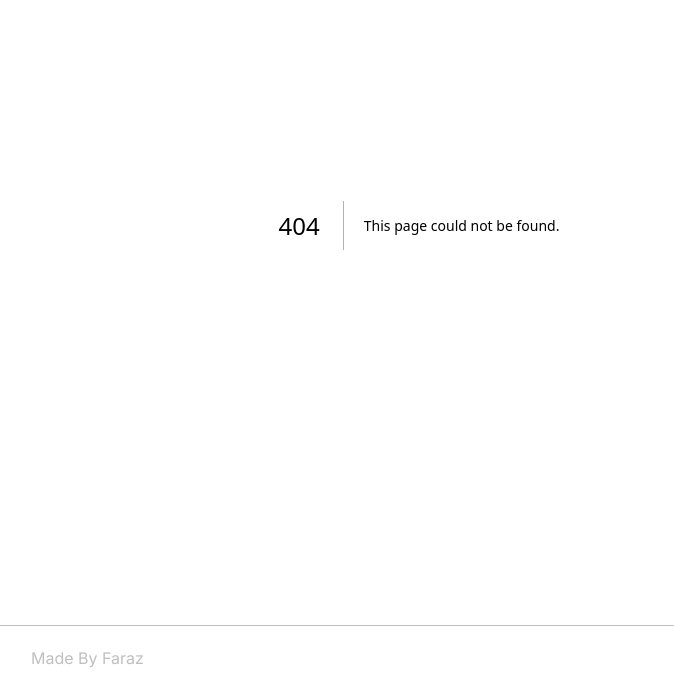
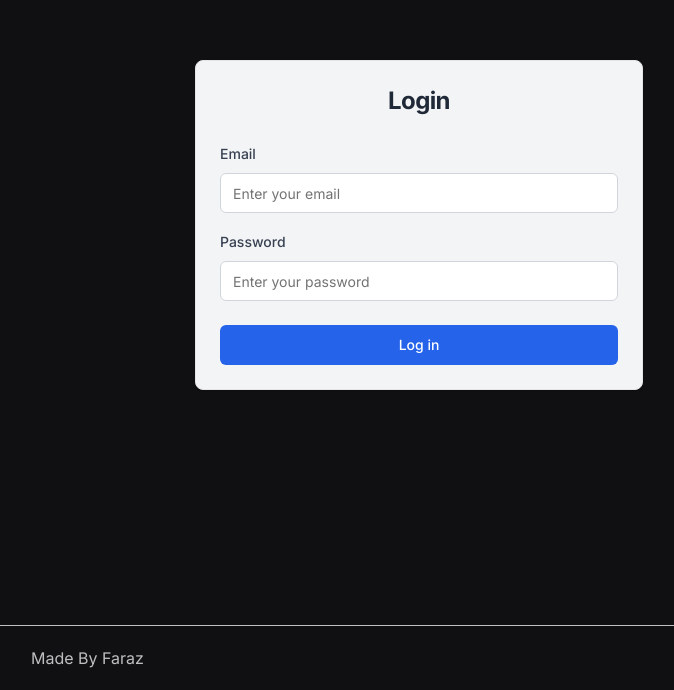
Before and after one commit to FarazAhmad541/portfolio, a Next.js app: page /login in a window 1280 px wide. Before the commit this address had no page. Shown: the part 175-865 px from the top of the page, without its empty margins (221-895 px from the left). Built offline with nearby package versions, Linux system fonts and the light colour scheme.

Commit message:
added clerk middleware

```diff
--- a/app/layout.tsx
+++ b/app/layout.tsx
@@ -2,6 +2,7 @@ import ReactQueryProvider from '@/lib/reactQueryProvider'
 import Footer from '@/ui/Footer'
 import { inter } from '@/utils/fonts'
 import type { Metadata } from 'next'
+import { headers } from 'next/headers'
 import './globals.css'
 
 export const metadata: Metadata = {
@@ -14,13 +15,15 @@ export default function RootLayout({
 }: Readonly<{
   children: React.ReactNode
 }>) {
+  const headerList = headers()
+  const pathname = headerList.get('x-current-path')
   return (
     <html lang='en' className={inter.className}>
       <body>
         <ReactQueryProvider>
           <div className='flex flex-col min-h-screen'>
             {children}
-            <Footer />
+            {pathname !== '/login' && pathname !== '/admin' && <Footer />}
           </div>
         </ReactQueryProvider>
       </body>
--- /dev/null
+++ b/app/login/__components/LoginForm.tsx
@@ -0,0 +1,81 @@
+'use client'
+import { Button } from '@/components/ui/button'
+import {
+  Card,
+  CardContent,
+  CardFooter,
+  CardHeader,
+  CardTitle,
+} from '@/components/ui/card'
+import { Input } from '@/components/ui/input'
+import { Label } from '@/components/ui/label'
+import { useState } from 'react'
+
+export default function Component() {
+  const [email, setEmail] = useState('')
+  const [password, setPassword] = useState('')
+
+  const handleSubmit = (e: React.FormEvent) => {
+    e.preventDefault()
+    // Handle login logic here
+    console.log('Login attempted with:', { email, password })
+  }
+
+  return (
+    <div className='min-h-screen flex items-center justify-center bg-[#101012] p-4'>
+      <Card className='w-full max-w-md bg-gray-100 text-gray-800'>
+        <CardHeader>
+          <CardTitle className='text-2xl font-bold text-center text-gray-800'>
+            Login
+          </CardTitle>
+        </CardHeader>
+        <form onSubmit={handleSubmit}>
+          <CardContent className='space-y-4'>
+            <div className='space-y-2'>
+              <Label
+                htmlFor='email'
+                className='text-sm font-medium text-gray-700'
+              >
+                Email
+              </Label>
+              <Input
+                id='email'
+                type='email'
+                placeholder='Enter your email'
+                value={email}
+                onChange={(e) => setEmail(e.target.value)}
+                required
+                className='bg-white border-gray-300 text-gray-900 focus:ring-blue-500 focus:border-blue-500'
+              />
+            </div>
+            <div className='space-y-2'>
+              <Label
+                htmlFor='password'
+                className='text-sm font-medium text-gray-700'
+              >
+                Password
+              </Label>
+              <Input
+                id='password'
+                type='password'
+                placeholder='Enter your password'
+                value={password}
+                onChange={(e) => setPassword(e.target.value)}
+                required
+                className='bg-white border-gray-300 text-gray-900 focus:ring-blue-500 focus:border-blue-500'
+              />
+            </div>
+          </CardContent>
+          <CardFooter>
+            <Button
+              type='submit'
+              className='w-full bg-blue-600 hover:bg-blue-700 text-white'
+            >
+              Log in
+            </Button>
+          </CardFooter>
+        </form>
+      </Card>
+    </div>
+  )
+}
--- /dev/null
+++ b/app/login/page.tsx
@@ -0,0 +1,4 @@
+import LoginForm from './__components/LoginForm'
+export default function Page() {
+  return <LoginForm />
+}
```
Also changed, not shown: middleware.ts (added, +30 -0 lines).
